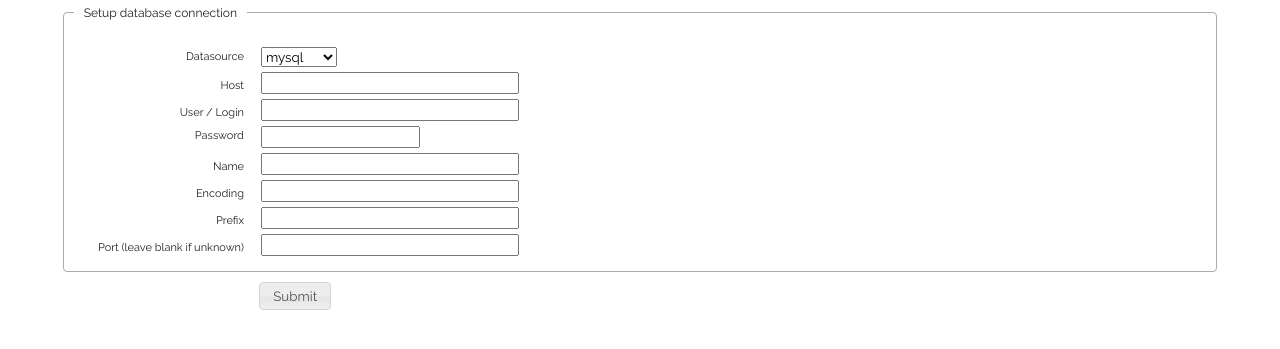
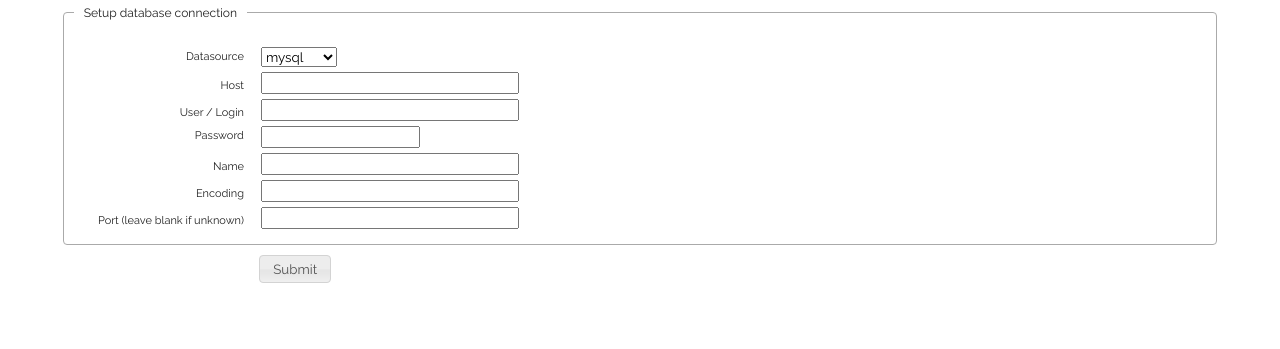
Before and after one commit to pHAlkaline/phkapa, a CakePHP app: template app/View/Install/database.ctp in a window 1280 px wide. Shown: the part 231-580 px from the top of the page. Run offline with PHP 8.4 and a stand-in for CakePHP, Linux system fonts and the light colour scheme; the template is opened without the code that fills it: most values are stand-ins (such as "Sample title", 1, 10 or a date in 2020); form fields are guessed from the names that the template uses; data that the repository does not hold is empty; some libraries are stand-ins or nearby versions.

Commit message:
PHKAPA V 1.0.8 - Small bugs fixed - Portuguese ( Brasil ) translation added

```diff
--- a/app/Controller/InstallController.php
+++ b/app/Controller/InstallController.php
@@ -169,11 +169,7 @@ class InstallController extends AppController {
             return;
         }
         return $this->redirect(array('action' => 'data'));
-        /* if (copy(APP . 'Config' . DS . 'phkapa.php.install', APP . 'Config' . DS . 'core.php')) {
-          return $this->redirect(array('action' => 'data'));
-          } else {
-          $this->Session->setFlash(__('Could not write croogo.php file.'), 'flash_message_error');
-          } */
+
     }
 
     /**
--- a/app/View/Install/database.ctp
+++ b/app/View/Install/database.ctp
@@ -25,7 +25,7 @@
 		echo $this->Form->input('password', array('label' => 'Password'));
 		echo $this->Form->input('database', array('label' => 'Name', 'default' => 'phkapa'));
                 echo $this->Form->input('encoding', array('label' => 'Encoding', 'default' => 'utf8'));
-		echo $this->Form->input('prefix', array('label' => 'Prefix'));
+		//echo $this->Form->input('prefix', array('label' => 'Prefix'));
 		echo $this->Form->input('port', array('label' => 'Port (leave blank if unknown)'));
 
 
```
